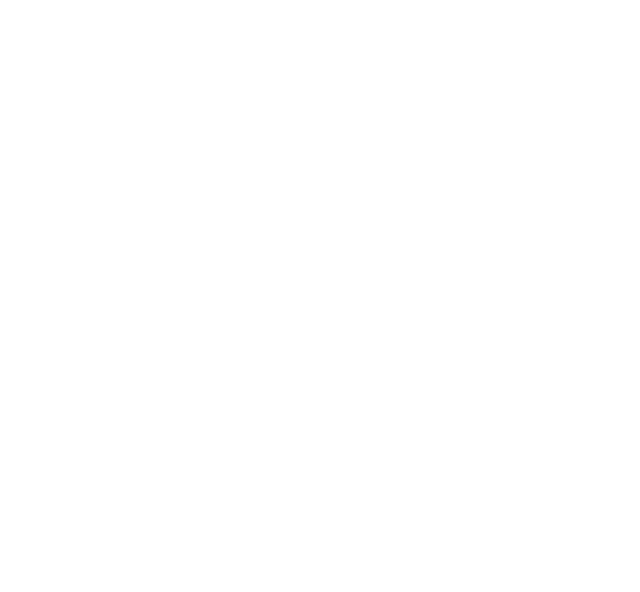
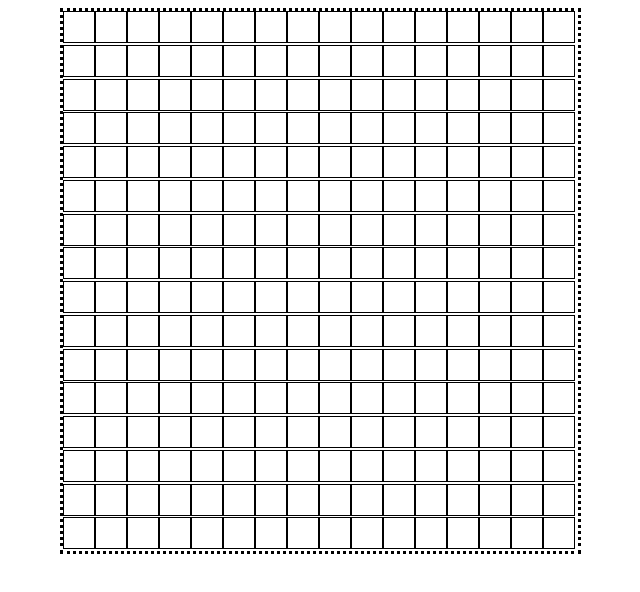
Before and after one commit to DuraSky/etch-a-sketch-TOP, a plain HTML site: page index.html in a window 1280 px wide. Shown: the whole page, without its empty margins (320-960 px from the left). Drawn offline with Linux system fonts and the light colour scheme.

Commit message:
basic etch a sketch function in 16x16 grid

```diff
--- a/index.html
+++ b/index.html
@@ -7,6 +7,9 @@
     </head>
 <body>
 
+    <div id="canvas">
+    </div>
+
 </body>
 <script src="script.js"></script>
 </html>
--- a/script.js
+++ b/script.js
@@ -0,0 +1,16 @@
+function createSquare(){
+    const canvas = document.querySelector("#canvas");
+    let square = document.createElement("div");
+    square.classList.add("canvasSquare");
+    // square.textContent = "testing";
+    canvas.appendChild(square);
+
+    square.addEventListener("mouseover", () => {
+    square.style.backgroundColor = "black";
+});
+}
+
+
+for (let i = 0; i < 256; i++){
+    createSquare();
+}
--- a/style.css
+++ b/style.css
@@ -0,0 +1,23 @@
+body{
+    display: flex;
+}
+
+#canvas{
+    display: flex;
+    flex-wrap: wrap;
+    border: dotted;
+    width: 515px;
+    height: 540px;
+    margin: 0 auto;
+}
+
+.canvasSquare{
+    border: solid;
+    border-width: thin;
+    width: 30px;
+    height: 30px;
+}
+
+/* .canvasSquare:hover{
+    background-color: black;
+} */
```
